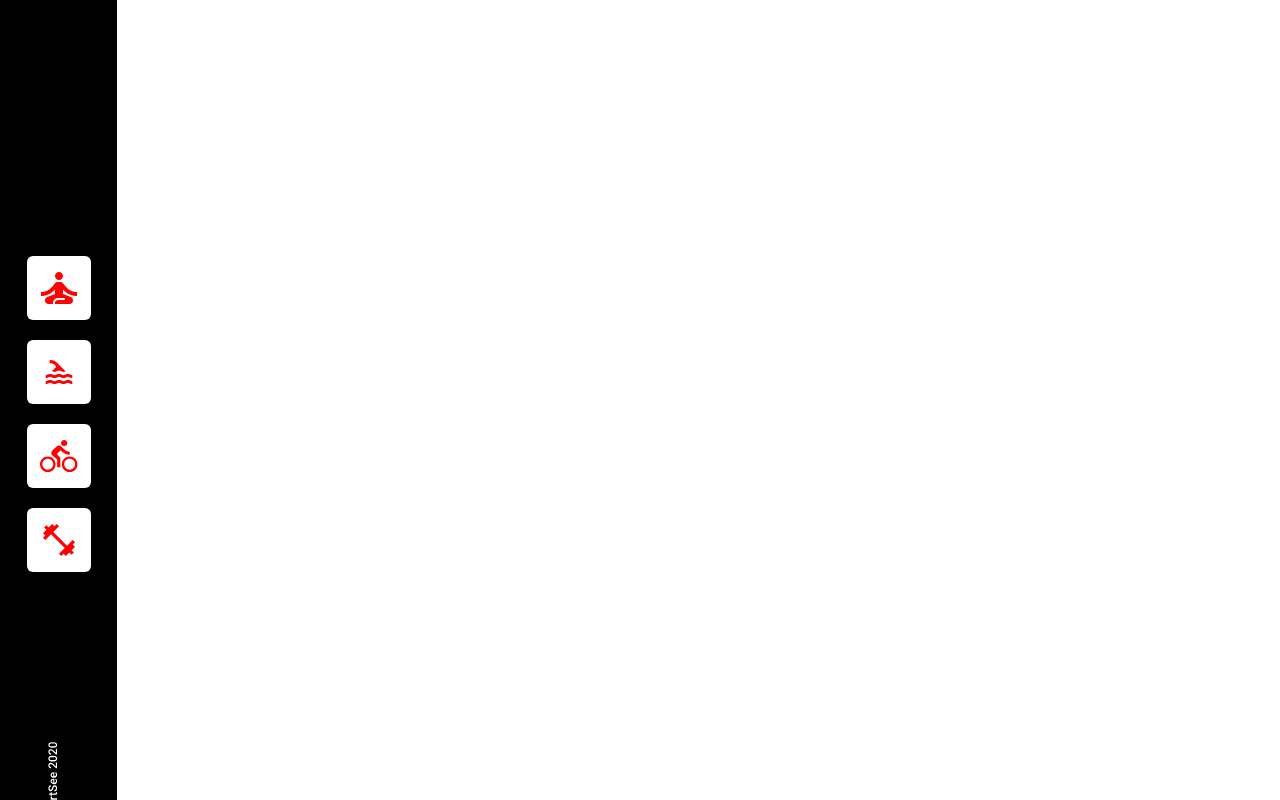
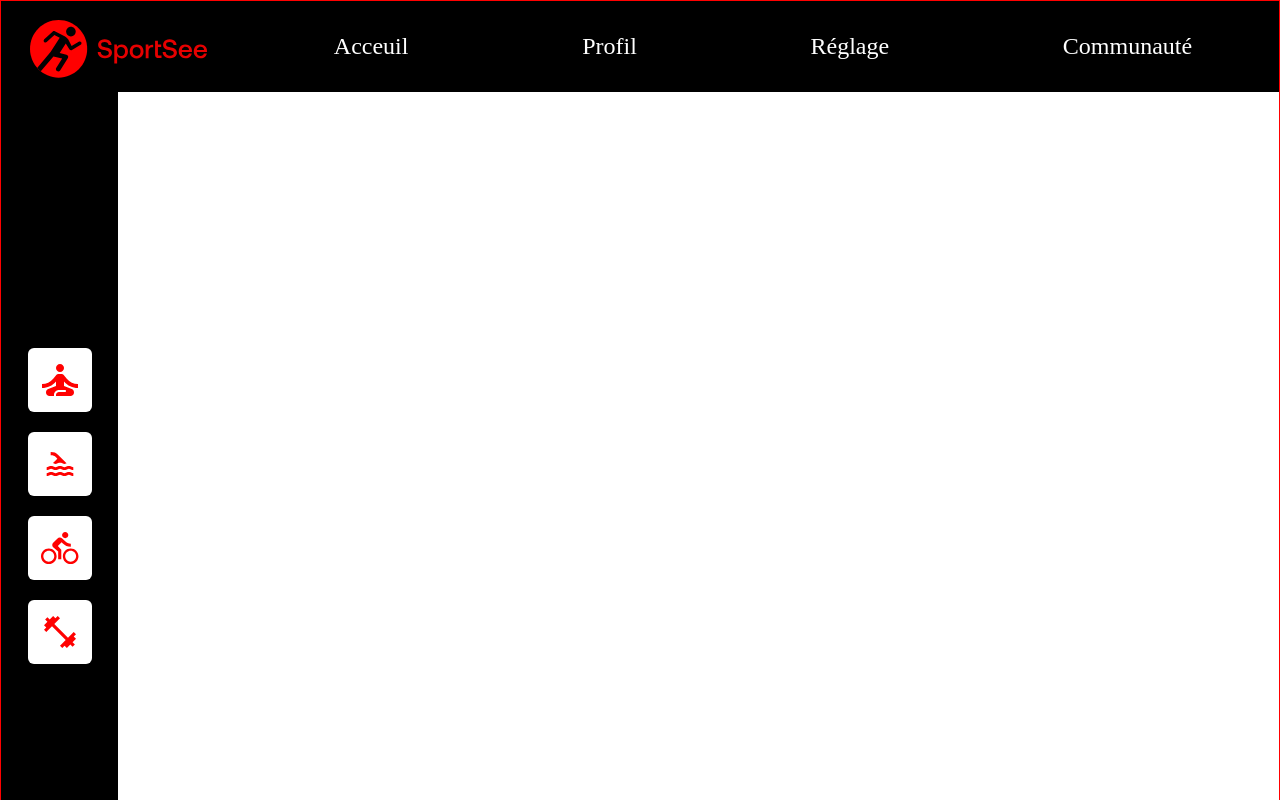
Before and after one commit to denisk13005/sportsee, a React (Create React App) app: page /1 in a window 1280 px wide. Shown: the top 800 px of the page. Built offline with nearby package versions, Linux system fonts and the light colour scheme.

Commit message:
top nav ok

```diff
--- a/src/App.js
+++ b/src/App.js
@@ -1,8 +1,10 @@
 import LeftNavBar from './components/LeftNavBar'
+import TopNav from './components/TopNav'
 
 function App() {
   return (
     <main className="App">
+      <TopNav />
       <LeftNavBar />
     </main>
   )
--- /dev/null
+++ b/src/components/TopNav.jsx
@@ -0,0 +1,21 @@
+import React from 'react'
+import '../styles/components/topNav.scss'
+import logo from '../assets/logo.svg'
+
+const TopNav = () => {
+  return (
+    <header className="topNav">
+      <img src={logo} alt="logo" />
+      <nav className="navigation">
+        <ul>
+          <li>Acceuil</li>
+          <li>Profil</li>
+          <li>Réglage</li>
+          <li>Communauté</li>
+        </ul>
+      </nav>
+    </header>
+  )
+}
+
+export default TopNav
--- a/src/index.scss
+++ b/src/index.scss
@@ -1,5 +1,7 @@
 body {
   max-width: 1440px;
-  height: 100vh;
+  height: 1024px;
   margin: auto;
+  position: relative;
+  border: 1px solid red;
 }
--- a/src/styles/components/leftNavBar.scss
+++ b/src/styles/components/leftNavBar.scss
@@ -1,12 +1,14 @@
 .leftNavBar {
   width: 117px;
-  height: 1024%;
+  height: 678px;
   background-color: black;
   display: flex;
   flex-direction: column;
   align-items: center;
   padding-top: 256px;
-  position: absolute;
+
+  z-index: 1;
+
   .copyright {
     margin-top: 150px;
     margin-right: 10px;
--- /dev/null
+++ b/src/styles/components/topNav.scss
@@ -0,0 +1,29 @@
+.topNav {
+  width: 100%;
+  height: 91px;
+  background-color: black;
+  z-index: 3;
+  display: flex;
+  img {
+    width: 178px;
+    height: 61px;
+    margin-left: 28px;
+    margin-top: 18px;
+  }
+  .navigation {
+    width: 100%;
+    font-size: 24px;
+
+    ul {
+      display: flex;
+      justify-content: space-around;
+      height: 100%;
+      align-items: center;
+      margin-top: 0;
+      li {
+        color: white;
+        list-style-type: none;
+      }
+    }
+  }
+}
```
